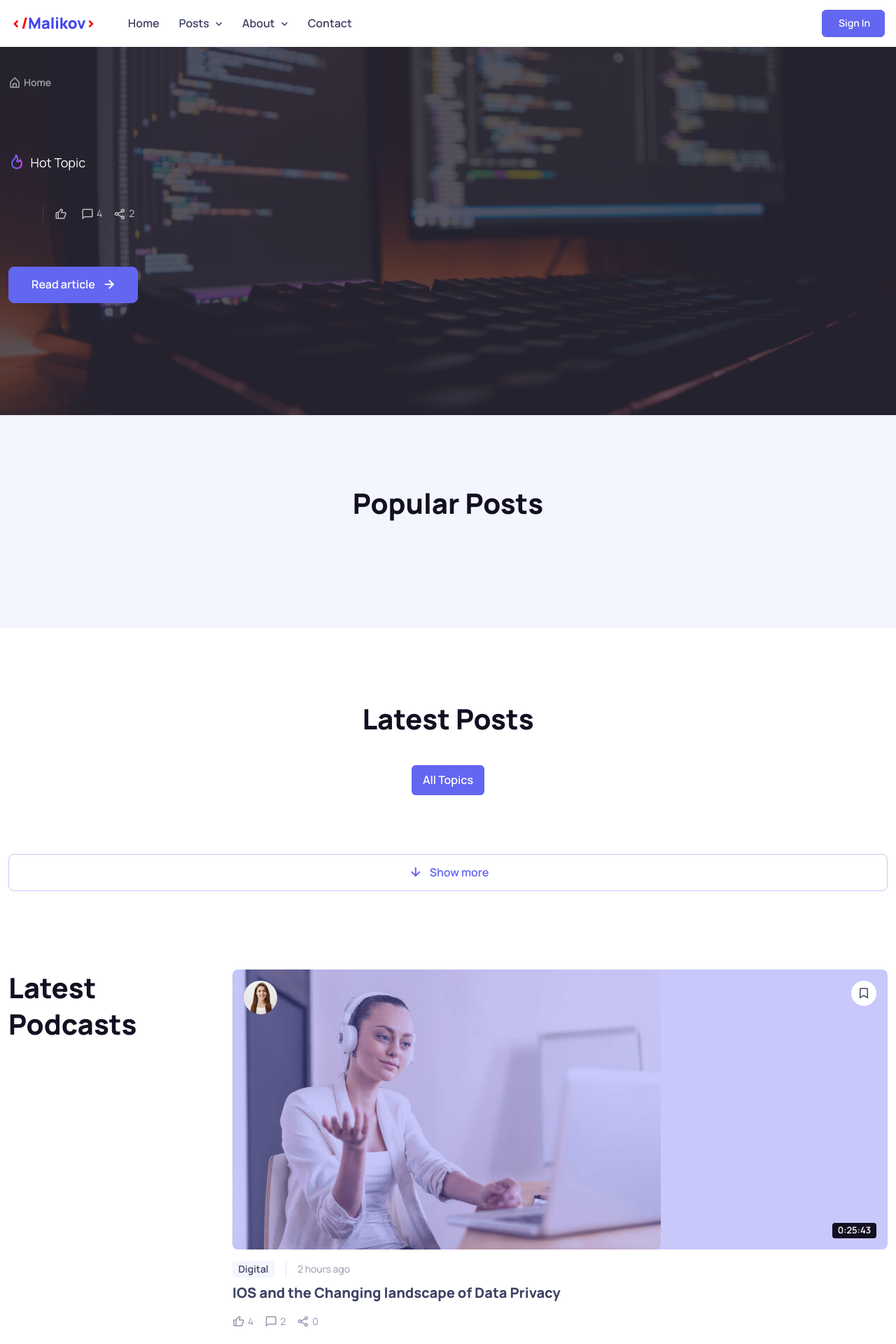
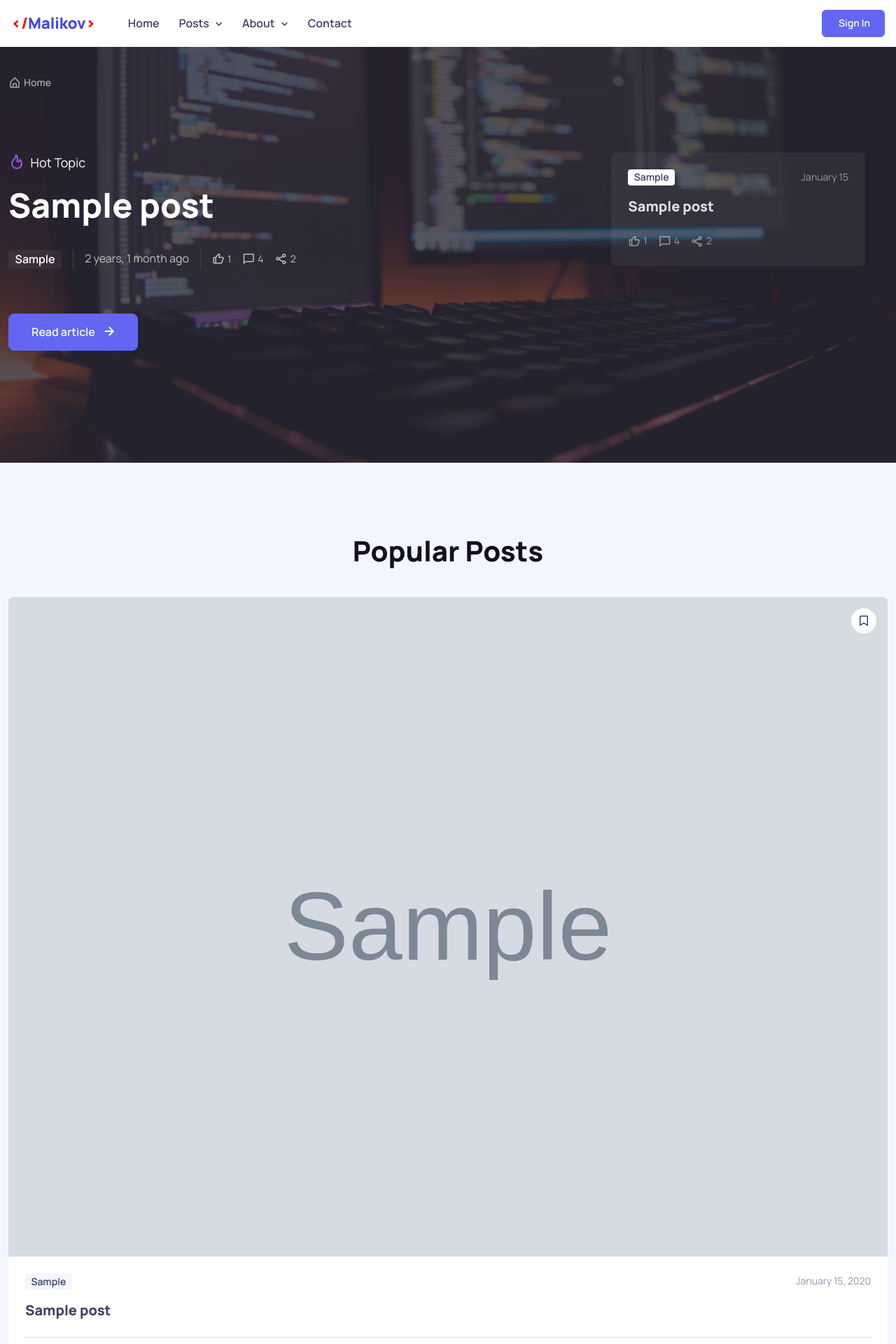
Before and after one commit to sevbo2003/silicon, a Django app: page / in a window 1280 px wide. Shown: the top 1920 px of the page at 70% size. Run offline with Django 4.2, Linux system fonts and the light colour scheme; tables that the repository leaves empty hold one stand-in row (values such as "Sample post"); grey boxes marked "Sample" are stand-in pictures; some libraries are stand-ins or nearby versions.

Commit message:
Homepage customized much more better with new functions. You can see details

```diff
--- a/blog/models.py
+++ b/blog/models.py
@@ -6,12 +6,20 @@
 class Category(models.Model):
     category = models.CharField(max_length=50)
 
+    class Meta:
+        verbose_name = 'Category'
+        verbose_name_plural = 'Categories'
+
     def __str__(self):
         return self.category
 
 
 class Tags(models.Model):
     tag = models.CharField(max_length=15)
+
+    class Meta:
+        verbose_name = 'tag'
+        verbose_name_plural = 'Tags'
 
     def __str__(self):
         return self.tag
@@ -31,6 +39,7 @@
     likes = models.ManyToManyField(CustomUser, blank=True, related_name='likes')
     savers = models.ManyToManyField(CustomUser, blank=True, related_name='savers')
     hot_post = models.BooleanField(default=False)
+    slug = models.SlugField()
 
     class Meta:
         ordering = ('-created_at',)
--- a/blog/views.py
+++ b/blog/views.py
@@ -1,14 +1,24 @@
 from django.shortcuts import render, redirect, reverse
-# from .models import Post, Category, Tags
+from .models import Post, Category, Tags
+from django.db.models import Q, Count
 
 
 def homepage(request):
-    # hot = Post.objects.get(hot_post=True)
-    # posts = Post.objects.all()
-    # categories = Category.objects.all()
-    # context = {
-    #     'hot': hot,
-    #     'posts': posts,
-    #     'categories': categories
-    # }
-    return render(request, 'home.html')
+    hot = Post.objects.filter(hot_post=True)[0]
+    cat_posts = []
+    for cat in Category.objects.all():
+        try:
+            cat_posts.append(Post.objects.filter(category=cat)[0])
+        except:
+            pass
+    top_posts = Post.objects.annotate(num=Count('likes')).order_by('-num')[:6]
+    posts = Post.objects.all()[:6]
+    categories = Category.objects.all()
+    context = {
+        'hot': hot,
+        'posts': posts,
+        'top_posts': top_posts,
+        'categories': categories,
+        'cat_posts': cat_posts[::-1]
+    }
+    return render(request, 'home.html', context)
--- a/templates/home.html
+++ b/templates/home.html
@@ -31,7 +31,7 @@
                         <div class="border-end border-light h-100 mb-2 pe-3 me-3">
                             <span class="badge bg-faded-light fs-base">{{ hot.category }}</span>
                         </div>
-                        <div class="border-end border-light mb-2 pe-3 me-3 opacity-70">{{ hot.created_at|timesince }}</div>
+                        <div class="border-end border-light mb-2 pe-3 me-3 opacity-70">{{ hot.created_at|timesince }} ago</div>
                         <div class="d-flex align-items-center mb-2 text-nowrap">
                             <div class="d-flex align-items-center me-3 opacity-70">
                                 <i class="bx bx-like fs-lg me-1"></i>
@@ -67,7 +67,7 @@
                         <div class="swiper-wrapper pe-md-2">
                             <div class="swiper-slide h-auto px-2">
                                 <div class="row row-cols-md-1 row-cols-sm-2 row-cols-1 g-md-4 g-3">
-                                    {% for post in posts %}
+                                    {% for post in cat_posts %}
                                         <!-- Article -->
                                         <div class="col">
                                             <article class="card h-100 border-0 shadow-sm card-hover-primary">
@@ -75,7 +75,7 @@
                                                     <div class="d-flex align-items-center justify-content-between mb-3">
                                                         <a href="#"
                                                            class="badge fs-sm text-nav bg-white text-decoration-none position-relative zindex-2">{{ post.category }}</a>
-                                                        <span class="fs-sm text-muted">{{ post.created_at|timesince }}</span>
+                                                        <span class="fs-sm text-muted">{{ post.created_at|date:"F d" }}</span>
                                                     </div>
                                                     <h3 class="h5 mb-0">
                                                         <a href="blog-single.html"
@@ -140,7 +140,7 @@
                         }
                         }'>
                 <div class="swiper-wrapper">
-                    {% for post in posts %}
+                    {% for post in top_posts %}
                         <!-- Item -->
                         <div class="swiper-slide h-auto px-2">
                             <article class="card border-0 h-100 mx-1">
@@ -158,7 +158,7 @@
                                     <div class="d-flex align-items-center justify-content-between mb-3">
                                         <a href="#"
                                            class="badge fs-sm text-nav bg-secondary text-decoration-none">{{ post.category }}</a>
-                                        <span class="fs-sm text-muted">{{ post.created_at|date:'M d, Y' }}</span>
+                                        <span class="fs-sm text-muted">{{ post.created_at|date:'F d, Y' }}</span>
                                     </div>
                                     <h3 class="h5 mb-0">
                                         <a href="blog-single.html">{{ post.title }}</a>
@@ -167,7 +167,7 @@
                                 <div class="card-footer py-4">
                                     <a href="#"
                                        class="d-flex align-items-center fw-bold text-dark text-decoration-none">
-                                        <img src="{{ post.author.avatar.url }}" class="rounded-circle me-3"
+                                        <img src="{{ post.author.image.url }}" class="rounded-circle me-3"
                                              width="48"
                                              alt="Avatar">
                                         {{ post.author.first_name }} {{ post.author.last_name }}
@@ -221,7 +221,7 @@
                                 <div class="d-flex align-items-center mb-3">
                                     <a href="#"
                                        class="badge fs-sm text-nav bg-secondary text-decoration-none">{{ post.category }}</a>
-                                    <span class="fs-sm text-muted border-start ps-3 ms-3">{{ post.created_at|date:'M d, Y' }}</span>
+                                    <span class="fs-sm text-muted border-start ps-3 ms-3">{{ post.created_at|date:'F d, Y' }}</span>
                                 </div>
                                 <h3 class="h4">
                                     <a href="blog-single.html">{{ post.title }}</a>
@@ -231,7 +231,7 @@
                                 <div class="d-flex align-items-center justify-content-between">
                                     <a href="#"
                                        class="d-flex align-items-center fw-bold text-dark text-decoration-none me-3">
-                                        <img src="{{ post.author.avatar.url }}" class="rounded-circle me-3"
+                                        <img src="{{ post.author.image.url }}" class="rounded-circle me-3"
                                              width="48"
                                              alt="Avatar">
                                         {{ post.author.first_name }} {{ post.author.last_name }}
--- a/templates/registration/password_change_form.html
+++ b/templates/registration/password_change_form.html
@@ -62,7 +62,7 @@
                                             <input class="password-toggle-check" type="checkbox">
                                             <span class="password-toggle-indicator"></span>
                                             </label>
-                                            <div class="invalid-tooltip position-absolute top-100 start-0">Incorrect password!</div>
+                                            <div class="invalid-tooltip position-absolute top-100 start-0">I{{ form.error }}</div>
                                         </div>
                                     </div>
                                 </div>
```
Also changed, not shown: blog/admin.py (+8 -2 lines), blog/migrations/0002_alter_category_options_alter_tags_options.py (added), blog/migrations/0003_post_slug.py (added).
